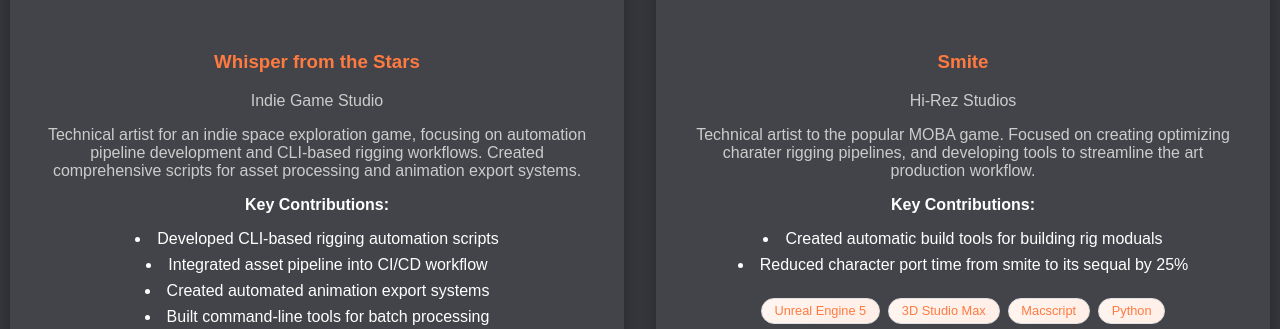
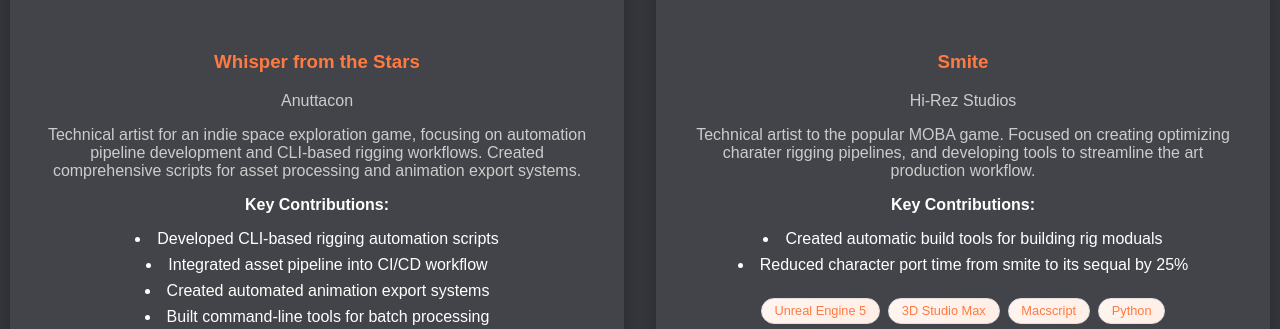
Before and after one commit to cjnowacek/php-website, a PHP site: page / in a window 1280 px wide. Shown: the part 1098-1427 px from the top of the page. Run offline with PHP 8.4, Linux system fonts and the light colour scheme.

Commit message:
renaming whisper project cards company title; adding instructions for adding images

```diff
--- a/includes/project-cards/whisper.php
+++ b/includes/project-cards/whisper.php
@@ -3,7 +3,7 @@
 return [
     'id' => 'whisper-from-the-stars',
     'title' => 'Whisper from the Stars',
-    'company' => 'Indie Game Studio',
+    'company' => 'Anuttacon',
     'category' => 'techart',
     'featured' => true,
     'order' => 4,
```
Also changed, not shown: README.md.
